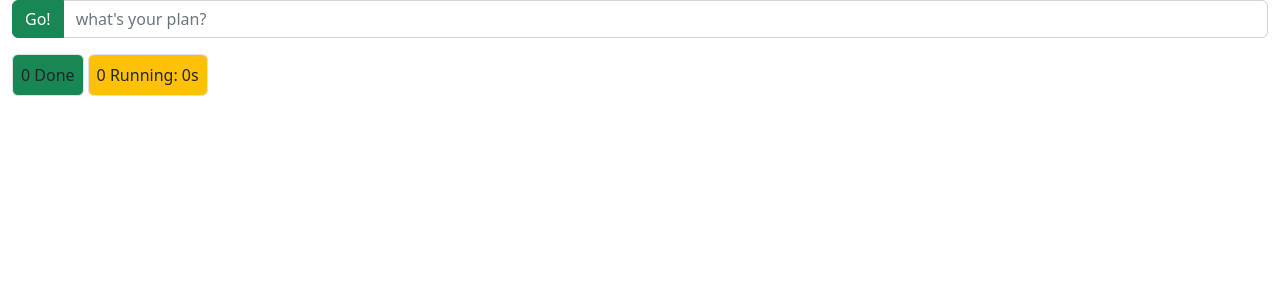
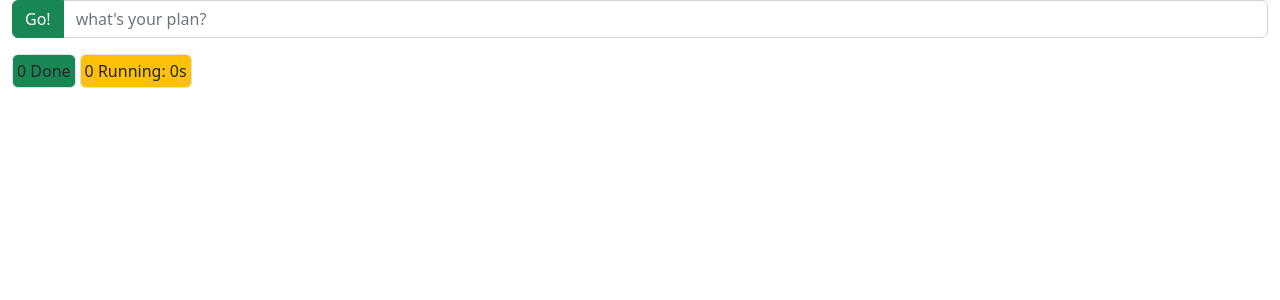
Before and after one commit to wenhoujx/timr, a React (Vite) app: page / in a window 1280 px wide. Shown: the top 300 px of the page. Built offline with nearby package versions, Linux system fonts and the light colour scheme.

Commit message:
localstorage

```diff
--- a/src/App.jsx
+++ b/src/App.jsx
@@ -1,12 +1,18 @@
-import { useState } from 'react'
+import { useState, useEffect } from 'react'
 import { Container } from 'react-bootstrap'
 import { NewTask } from './components/NewTask'
 import { toggleTask, newTask } from './utils/utils'
 import _ from 'lodash'
 import { TaskList } from './components/TaskList'
 
+const TASKS = 'tasks'
 function App() {
-  const [tasks, setTasks] = useState([])
+  const [tasks, setTasks] = useState(JSON.parse(localStorage.getItem(TASKS)) || [])
+
+  useEffect(() => {
+    localStorage.setItem(TASKS, JSON.stringify(tasks))
+  }, [tasks])
+
   const addTask = (taskTitle) => {
     setTasks((state) => (_.concat(tasks, [newTask(taskTitle)])))
   }
--- a/src/components/TaskList.jsx
+++ b/src/components/TaskList.jsx
@@ -12,9 +12,8 @@ export function TaskList({ tasks, onToggleStatus }) {
                     tasks={tasks} />
             </div>
             {tasks.map((task) => (
-                <div className="mb-1">
+                <div className="mb-1" key={task[ID]}>
                     <SingleTask
-                        key={task[ID]}
                         task={task}
                         onToggleStatus={onToggleStatus}
                     />
@@ -39,8 +38,8 @@ function Stats({ tasks }) {
     }, [tasks])
 
     return (<Stack direction="horizontal" gap={1}>
-        <div className="bg-success border rounded p-2">{_.size(_.filter(tasks, isStopped))} Done</div>
-        <div className="bg-warning border rounded p-2">{_.size(_.filter(tasks, _.negate(isStopped)))} Running: {formatTime(totalElapsed)}</div>
+        <div className="bg-success border rounded p-1">{_.size(_.filter(tasks, isStopped))} Done</div>
+        <div className="bg-warning border rounded p-1">{_.size(_.filter(tasks, _.negate(isStopped)))} Running: {formatTime(totalElapsed)}</div>
     </Stack>)
 }
 
--- a/src/utils/utils.js
+++ b/src/utils/utils.js
@@ -59,7 +59,6 @@ export function newTask(task) {
 }
 
 export function elapsedTime(task) {
-    console.log(JSON.stringify(task))
     return _.sum(_.map(task.durations, dur => {
         if (dur.elapsed) {
             return dur.elapsed
```
